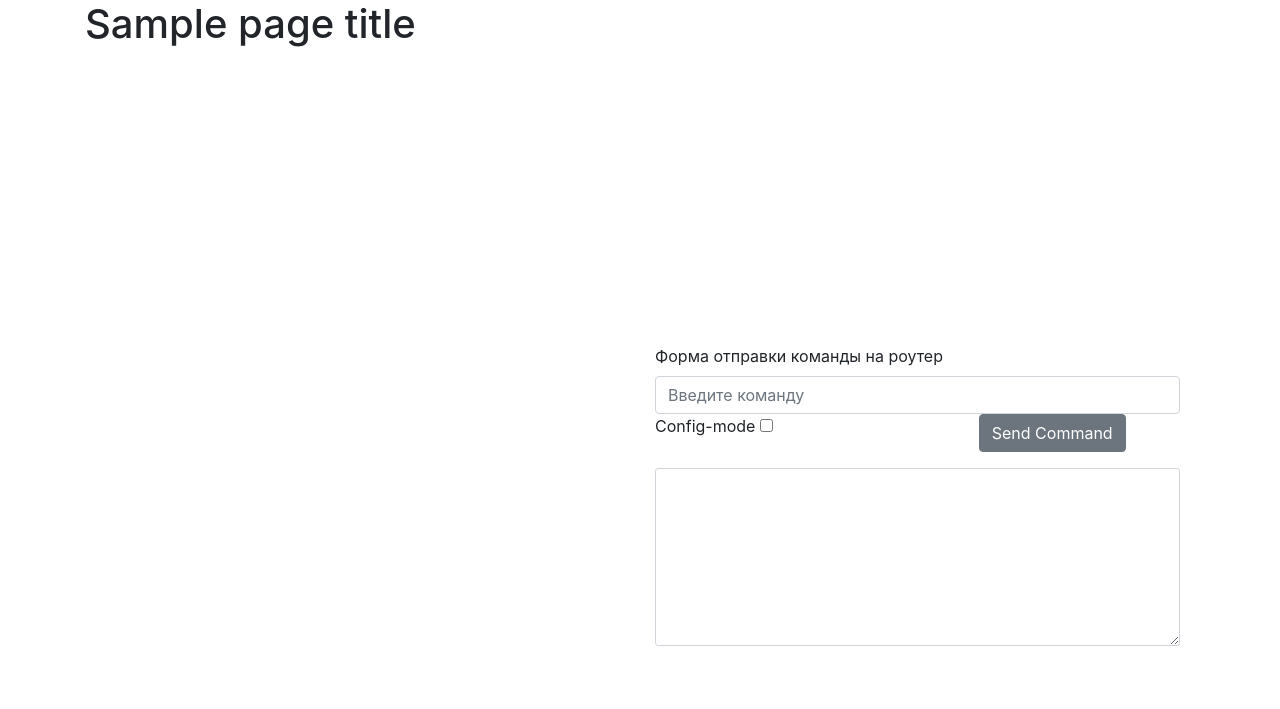
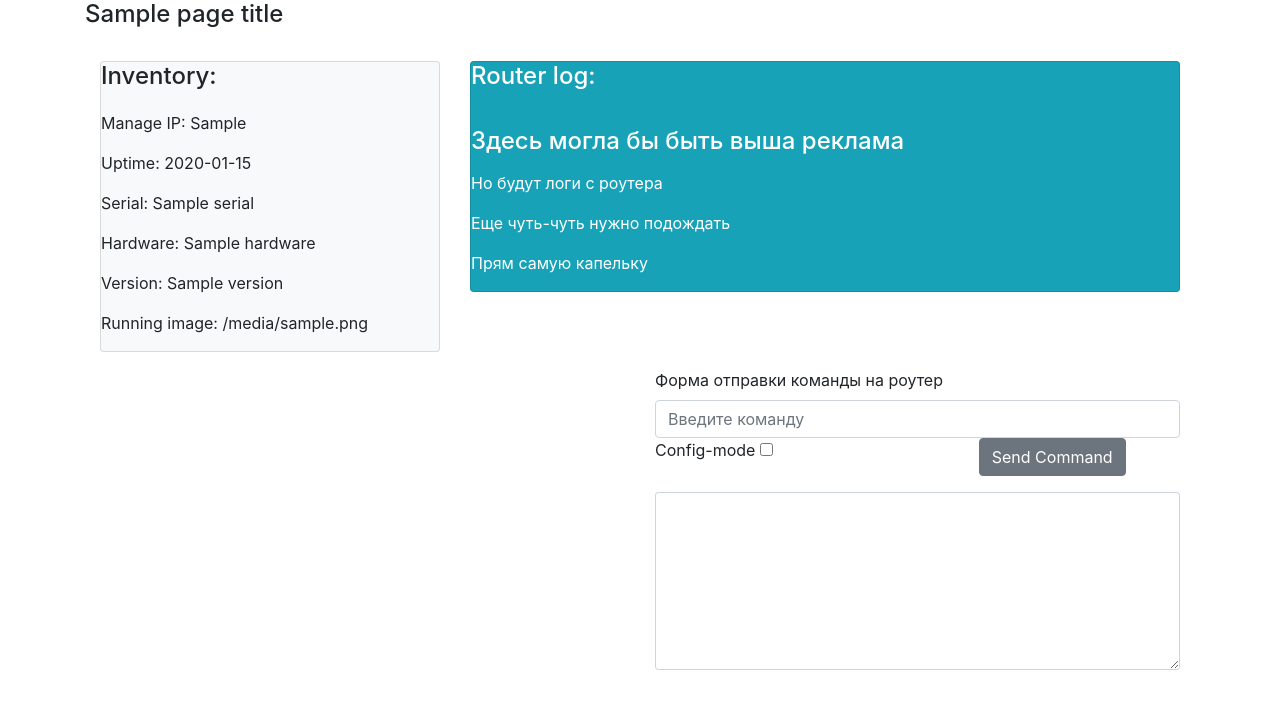
Before and after one commit to denis-meshcheryakov/xabbix, a Flask app: template webapp/templates/r1.html in a window 1280 px wide. Shown: the part 56-765 px from the top of the page. Run offline with Flask 3, Linux system fonts and the light colour scheme; the template is opened without the code that fills it: values that come from a table or form of the project are taken from there, most other values are stand-ins (such as "Sample title", 1, 10 or a date in 2020); parts of the project's set-up code (start-up, migrations or seed data) failed here and were passed over; some libraries are stand-ins or nearby versions.

```diff
--- a/get_inventory.py
+++ b/get_inventory.py
@@ -15,6 +15,7 @@ def get_show_version_params(output):
             list_name = str(device)
             device = {}
             for key, value in list_item.items():
+                device['MANAGE_IP'] = list_name
                 if 'HOSTNAME' in key or 'UPTIME' in key:
                     device[key] = value
                 elif 'UPTIME' in key:
--- a/get_show_command_from_routers.py
+++ b/get_show_command_from_routers.py
@@ -32,9 +32,9 @@ def send_and_parse_show_command(device_dict, command,
             parsed_data = parse_command_dynamic(
                 output, attributes, templ_path=template_path, index_file=index
             )
+        return parsed_data
     except (NetmikoTimeoutException, NetmikoAuthenticationException) as error:
         print(error)
-    return parsed_data
 
 
 def send_and_parse_command_parallel(devices, command, templates_path, limit=3):
--- a/webapp/__init__.py
+++ b/webapp/__init__.py
@@ -1,4 +1,3 @@
-import os
 from flask import Flask
 
 
--- a/webapp/config.py
+++ b/webapp/config.py
@@ -1,4 +1,5 @@
 import os
+
 
 class DevConfig:
     DEBUG = True
@@ -7,6 +8,6 @@ class DevConfig:
 class BaseConfig:
     DEBUG = False
 
-TEMPLATE_FOLDER = os.path.abspath(r'/home/denis/learn_python/xabbix/webapp/templates')
+TEMPLATE_FOLDER = os.path.abspath(r'/mnt/c/Users/User/PycharmProjects/xabbix/webapp/templates')
 
 SECRET_KEY = 'kslknsbloiewboin'
--- a/webapp/dashapp.py
+++ b/webapp/dashapp.py
@@ -62,7 +62,7 @@ def init_callbacks(dash_app):
         return {'data': [data],
                 'layout': go.Layout(xaxis=dict(range=[min(x_axis),
                                     max(x_axis)]),
-                                    yaxis=dict(range=[0, 100]))}
+                                    yaxis=dict(range=[0, 110]))}
 
     @app.callback(
         Output('live-graph_R2', 'figure'),
@@ -104,4 +104,4 @@ def init_callbacks(dash_app):
         return {'data': [data],
                 'layout': go.Layout(xaxis=dict(range=[min(x_axis),
                                     max(x_axis)]),
-                                    yaxis=dict(range=[0, 100]))}
+                                    yaxis=dict(range=[0, 110]))}
--- a/webapp/routes.py
+++ b/webapp/routes.py
@@ -30,28 +30,40 @@ def showMonitoring():
 # Страница роутера R1
 @app.route('/r1', methods=["POST", "GET"])
 def r1():
-    title = 'R1 model: Cisco 7201'
+    with open('192.168.0.105_inventory.yaml') as f:
+        inventory = yaml.safe_load(f)
+    hostname = inventory['HOSTNAME']
+    title = f'Hostname: {hostname}'
     device = devices[0]
     command_form = send_received_cmd(device)
-    return render_template('r1.html', page_title=title, form=command_form)
+    return render_template('r1.html', page_title=title, inventory=inventory,
+                           form=command_form)
 
 
 # Страница роутера R2
 @app.route('/r2', methods=["POST", "GET"])
 def r2():
-    title = 'R2 model: Cisco 2901'
+    with open('192.168.0.108_inventory.yaml') as f:
+        inventory = yaml.safe_load(f)
+    hostname = inventory['HOSTNAME']
+    title = f'Hostname: {hostname}'
     device = devices[1]
     command_form = send_received_cmd(device)
-    return render_template('r2.html', page_title=title, form=command_form)
+    return render_template('r2.html', page_title=title, inventory=inventory,
+                           form=command_form)
 
 
 # Страница роутера R3
 @app.route('/r3', methods=["POST", "GET"])
 def r3():
-    title = 'R3 model: Cisco 881'
+    with open('192.168.0.112_inventory.yaml') as f:
+        inventory = yaml.safe_load(f)
+    hostname = inventory['HOSTNAME']
+    title = f'Hostname: {hostname}'
     device = devices[2]
     command_form = send_received_cmd(device)
-    return render_template('r3.html', page_title=title, form=command_form)
+    return render_template('r3.html', page_title=title, inventory=inventory,
+                           form=command_form)
 
 
 if __name__ == "__main__":
--- a/webapp/templates/base.html
+++ b/webapp/templates/base.html
@@ -13,10 +13,9 @@
   <body>
     {% include "menu.html" %}
     <div class="container">
-        <h1>{{ page_title }}</h1>
+        <h4>{{ page_title }}</h4>
         {% block content %}{% endblock %}
     </div>
-
 
 
     <!-- Optional JavaScript -->
--- a/webapp/templates/r1.html
+++ b/webapp/templates/r1.html
@@ -1,6 +1,34 @@
 {% extends "base.html" %}
 {% block content %}
-<br><br><br><br><br><br><br><br><br><br><br><br>
+<br>
+<div class="container">
+    <div class="row">
+		<div class="col-md-4">
+            <div class="card bg-light mb-3">
+                <div class="card-title"><h4>Inventory:</h4></div>
+                <div class="card-tex">
+                   <p>Manage IP: {{inventory.MANAGE_IP}}</p>
+                   <p>Uptime: {{inventory.UPTIME}}</p>
+                   <p>Serial: {{inventory.SERIAL}}</p>
+                   <p>Hardware: {{inventory.HARDWARE}}</p>
+                   <p>Version: {{inventory.VERSION}}</p>
+                   <p>Running image: {{inventory.RUNNING_IMAGE}}</p>
+                    </div>
+              </div>
+        </div>
+        <div class="col-md-8" >
+            <div class="card text-white bg-info mb-3">
+                <div class="card-title"><h4>Router log:</h4></div>
+                <div class="card-tex">
+                   <p><h4>Здесь могла бы быть выша реклама</h4></p>
+                   <p>Но будут логи с роутера</p>
+                   <p>Еще чуть-чуть нужно подождать</p>
+                   <p>Прям самую капельку</p>
+                </div>
+            </div>
+        </div>
+    </div>
+</div>
 <div class="container">
     <div class="row">
 		<div class="col-md-6" ></div>
```
Also changed, not shown: made_topology.py (+9 -7 lines), success_packet_perc.yaml (deleted, +0 -42 lines), webapp/templates/r2.html (+29 -1 lines), webapp/templates/r3.html (+29 -1 lines), 2 other files.
